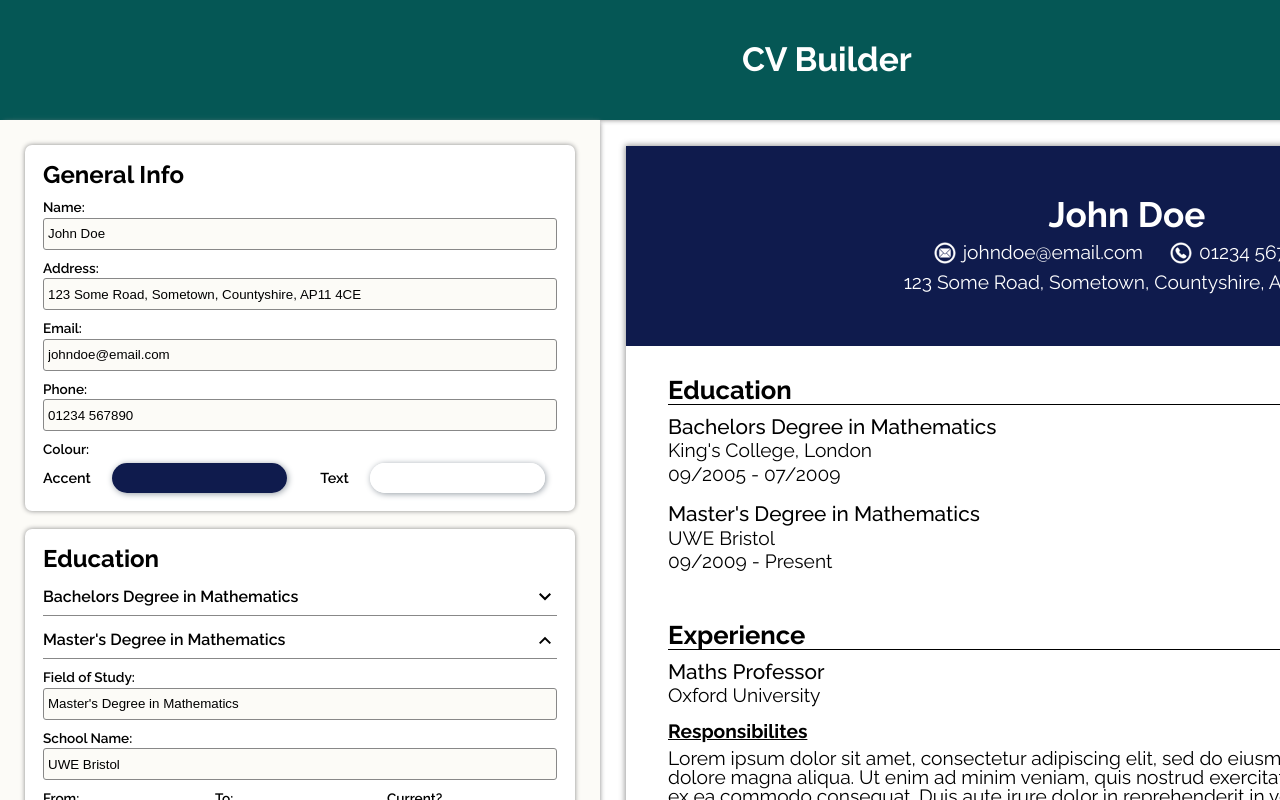
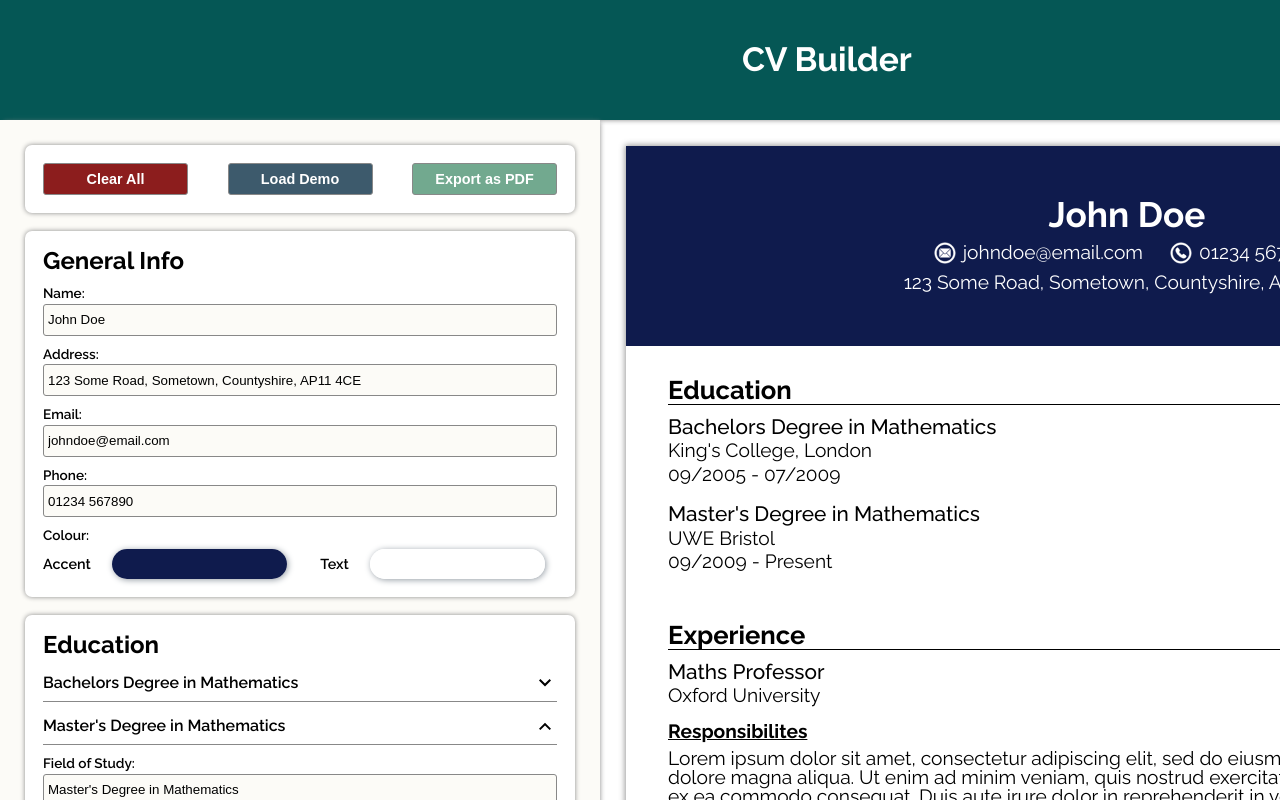
Before and after one commit to mikeplant/cv-builder, a React (Vite) app: page / in a window 1280 px wide. Shown: the top 800 px of the page. Built offline with nearby package versions, Linux system fonts and the light colour scheme.

Commit message:
Add options section with buttons, load demo and clear all funcs

```diff
--- a/src/App.jsx
+++ b/src/App.jsx
@@ -4,6 +4,7 @@ import Header from "./components/Header";
 import FormSection from "./components/FormSection";
 import ViewSection from "./components/ViewSection";
 import { useState } from "react";
+import { v4 as uuidv4 } from "uuid";
 
 function App() {
   const [generalInfo, setGeneralInfo] = useState(demoData.generalInfo);
@@ -17,6 +18,24 @@ function App() {
   function getObjById(arr, id) {
     return arr.find((obj) => obj.id === id);
   }
+
+  const optionHandlers = {
+    handleClearAll: (e) => {
+      e.preventDefault();
+      setGeneralInfo({});
+      setEducation([]);
+      setExperience([]);
+    },
+    handleLoadDemo: (e) => {
+      e.preventDefault();
+      setGeneralInfo(demoData.generalInfo);
+      setEducation(demoData.education);
+      setExperience(demoData.experience);
+    },
+    handleExport: (e) => {
+      e.preventDefault();
+    },
+  };
 
   const updaterFuncs = {
     // General Info Updaters
@@ -102,6 +121,7 @@ function App() {
           education={education}
           experience={experience}
           onChange={updaterFuncs}
+          optionHandlers={optionHandlers}
           colors={colors}
         />
         <ViewSection
--- a/src/components/EducationSection.jsx
+++ b/src/components/EducationSection.jsx
@@ -2,7 +2,7 @@ import "../styles/EducationSection.css";
 
 function EducationSection({ edu, onChange }) {
   return (
-    <div id={edu.id} className="education-section">
+    <div className="education-section">
       <label>
         Field of Study:
         <input
--- a/src/components/Form.jsx
+++ b/src/components/Form.jsx
@@ -1,10 +1,24 @@
 import Education from "./Education";
 import GeneralInfo from "./GeneralInfo";
 import Experience from "./Experience";
+import Options from "./Options";
 
-function Form({ generalInfo, education, experience, onChange, colors }) {
+function Form({
+  generalInfo,
+  education,
+  experience,
+  onChange,
+  optionHandlers,
+  colors,
+}) {
   return (
-    <form className="form">
+    <form
+      className="form"
+      onKeyDown={(e) => {
+        e.key === "Enter" && e.preventDefault();
+      }}
+    >
+      <Options optionHandlers={optionHandlers} />
       <GeneralInfo
         generalInfo={generalInfo}
         onChange={onChange}
--- a/src/components/FormSection.jsx
+++ b/src/components/FormSection.jsx
@@ -1,6 +1,13 @@
 import Form from "./Form";
 
-function FormSection({ generalInfo, education, experience, onChange, colors }) {
+function FormSection({
+  generalInfo,
+  education,
+  experience,
+  onChange,
+  optionHandlers,
+  colors,
+}) {
   return (
     <section className="form-section">
       <Form
@@ -8,6 +15,7 @@ function FormSection({ generalInfo, education, experience, onChange, colors }) {
         education={education}
         experience={experience}
         onChange={onChange}
+        optionHandlers={optionHandlers}
         colors={colors}
       />
     </section>
--- a/src/components/GeneralInfo.jsx
+++ b/src/components/GeneralInfo.jsx
@@ -1,6 +1,6 @@
 function GeneralInfo({ generalInfo, onChange, colors }) {
   return (
-    <div className="form-inner-section">
+    <div key={generalInfo.id} className="form-inner-section">
       <legend>General Info</legend>
       <label>
         Name:
--- /dev/null
+++ b/src/components/Options.jsx
@@ -0,0 +1,28 @@
+import "../styles/Options.css";
+
+function Options({ optionHandlers }) {
+  return (
+    <div className="form-inner-section btn-section">
+      <button
+        className="options-btn clear-btn"
+        onClick={optionHandlers.handleClearAll}
+      >
+        Clear All
+      </button>
+      <button
+        className="options-btn load-demo-btn"
+        onClick={optionHandlers.handleLoadDemo}
+      >
+        Load Demo
+      </button>
+      <button
+        className="options-btn export-btn"
+        onClick={optionHandlers.handleExport}
+      >
+        Export as PDF
+      </button>
+    </div>
+  );
+}
+
+export default Options;
--- a/src/demoData.js
+++ b/src/demoData.js
@@ -2,6 +2,7 @@ import { v4 as uuidv4 } from "uuid";
 
 const demoData = {
   generalInfo: {
+    id: uuidv4(),
     name: "John Doe",
     address: "123 Some Road, Sometown, Countyshire, AP11 4CE",
     email: "johndoe@email.com",
--- a/src/index.css
+++ b/src/index.css
@@ -181,4 +181,5 @@ footer {
 }
 
 .collapsable-svg {
+  transition: transform ease-in-out 300ms;
 }
--- /dev/null
+++ b/src/styles/Options.css
@@ -0,0 +1,32 @@
+.btn-section {
+  display: flex;
+  justify-content: space-between;
+  gap: 12px;
+}
+
+.form .options-btn {
+  width: 145px;
+  height: 32px;
+  border: 1px solid #888;
+  border-radius: 3px;
+  font-size: 0.9rem;
+  font-weight: 600;
+  color: #fff;
+}
+
+.clear-btn {
+  background-color: #8c1d1d;
+}
+
+.load-demo-btn {
+  background-color: #3d5a6c;
+}
+
+.export-btn {
+  background-color: #72a98f;
+}
+
+.form .options-btn:hover {
+  box-shadow: inset 0 0 1px 16px #ffffff29;
+  border-color: #555;
+}
```
